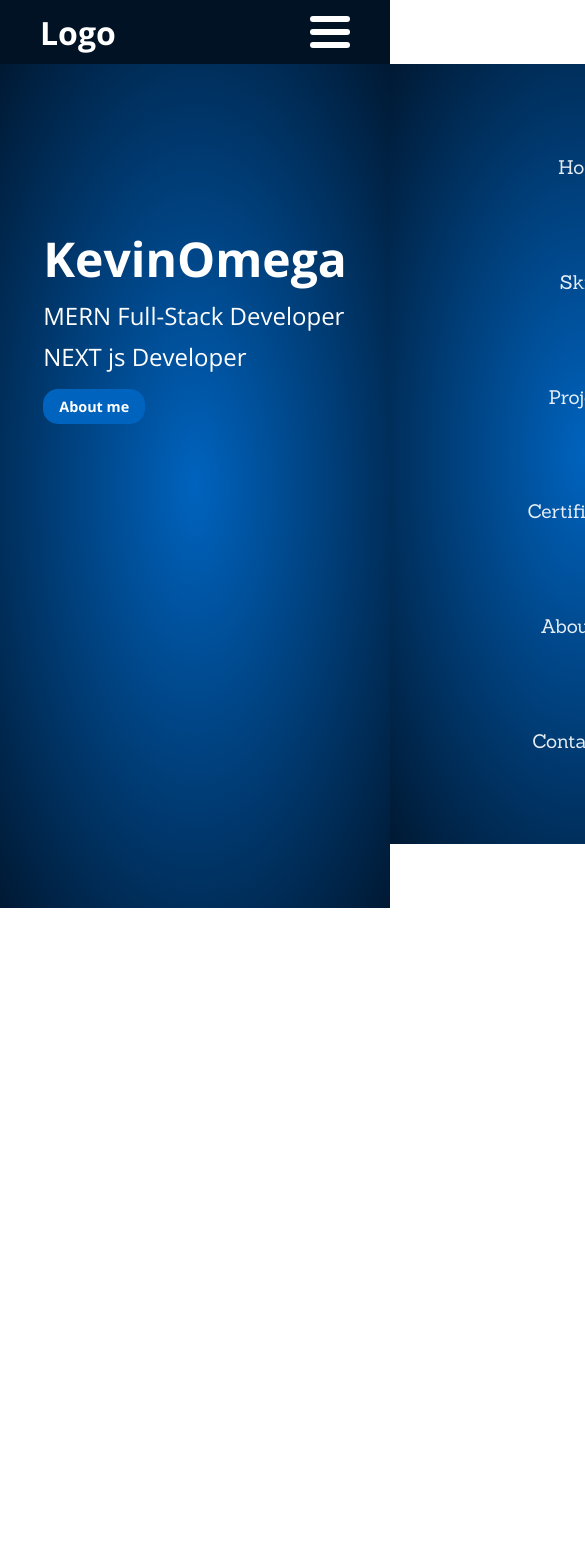
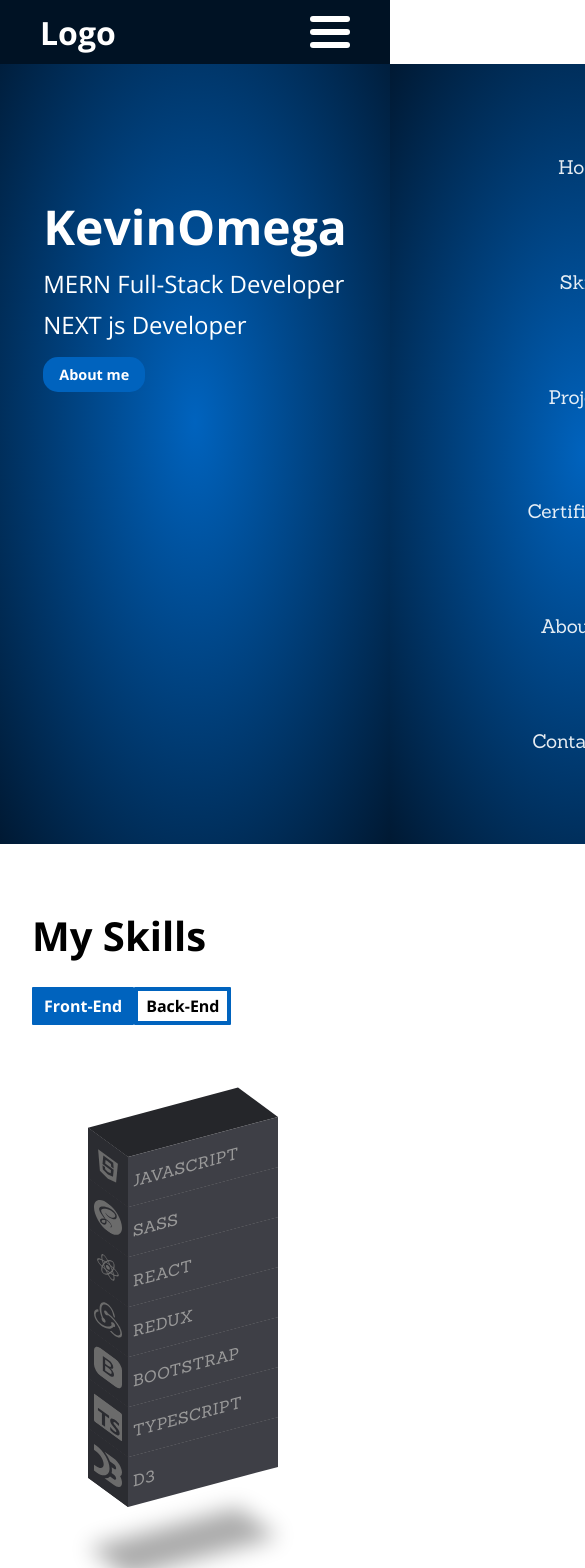
Before and after one commit to KevinOmega/Portfolio, a React (Create React App) app: page / in a window 390 px wide. Shown: the top 1568 px of the page, 585 px wide, since content can reach past the window. Before the commit the page ends 908 px from the top, so only its background shows below. Built offline with nearby package versions, Linux system fonts and the light colour scheme.

Commit message:
make skills section (mobile version)

```diff
--- a/package.json
+++ b/package.json
@@ -8,6 +8,7 @@
     "@testing-library/user-event": "^13.5.0",
     "react": "^18.2.0",
     "react-dom": "^18.2.0",
+    "react-icons": "^4.8.0",
     "react-scripts": "5.0.1",
     "web-vitals": "^2.1.4"
   },
--- a/src/App.js
+++ b/src/App.js
@@ -1,12 +1,14 @@
 import Footer from "./components/Footer";
 import NavBar from "./components/NavBar";
 import Home from "./sections/Home";
+import Skills from "./sections/Skills";
 
 function App() {
   return (
     <>
       <NavBar />
       <Home />
+      <Skills />
       <Footer />
     </>
   );
--- /dev/null
+++ b/src/api/skills.js
@@ -0,0 +1,97 @@
+import { DiJavascript, DiReact, DiMongodb } from "react-icons/di";
+import {
+  SiRedux,
+  SiExpress,
+  SiSass,
+  SiTypescript,
+  SiD3Dotjs,
+  SiPassport,
+  SiMonster,
+  SiNextdotjs,
+} from "react-icons/si";
+import { BsBootstrapFill } from "react-icons/bs";
+import { IoLogoNodejs } from "react-icons/io";
+
+export const frontEndSkills = [
+  {
+    id: 1,
+    name: "Javascript",
+    icon: <DiJavascript />,
+    color: "#E4A11B",
+  },
+  {
+    id: 2,
+    name: "Sass",
+    icon: <SiSass />,
+    color: "#DC4C64",
+  },
+  {
+    id: 3,
+    name: "React",
+    icon: <DiReact />,
+    color: "#3B71CA",
+  },
+  {
+    id: 4,
+    name: "Redux",
+    icon: <SiRedux />,
+    color: "#fc12f1",
+  },
+  {
+    id: 5,
+    name: "Bootstrap",
+    icon: <BsBootstrapFill />,
+    color: "#9c32f1",
+  },
+  {
+    id: 6,
+    name: "Typescript",
+    icon: <SiTypescript />,
+    color: "#3322ff",
+  },
+  {
+    id: 7,
+    name: "D3",
+    icon: <SiD3Dotjs />,
+    color: "#ffa011",
+  },
+];
+
+export const backEndSkills = [
+  {
+    id: 1,
+    name: "Node js",
+    icon: <IoLogoNodejs />,
+    color: "#1CAC78",
+  },
+  {
+    id: 2,
+    name: "Express js",
+    icon: <SiExpress />,
+    color: "#12ca50",
+  },
+  {
+    id: 3,
+    name: "MongoDB",
+    icon: <DiMongodb />,
+    color: "#1B4D3E",
+  },
+  {
+    id: 4,
+    name: "Passport",
+    icon: <SiPassport />,
+    color: "#315f90",
+  },
+  {
+    id: 5,
+    name: "Mongoose",
+    icon: <SiMonster />,
+    color: "#f23333",
+  },
+  {
+    id: 6,
+    name: "Next js",
+    icon: <SiNextdotjs />,
+    color: "#001224",
+  },
+];
--- a/src/components/NavBar.js
+++ b/src/components/NavBar.js
@@ -19,12 +19,12 @@
       <div className={`links ${active && "active"}`}>
         <ul>
           <li>
-            <a href="Home" onClick={() => setActive(false)}>
+            <a href="#Home" onClick={() => setActive(false)}>
               Home
             </a>
           </li>
           <li>
-            <a href="Skills" onClick={() => setActive(false)}>
+            <a href="#Skills" onClick={() => setActive(false)}>
               Skills
             </a>
           </li>
--- /dev/null
+++ b/src/sections/Skills.js
@@ -0,0 +1,53 @@
+import React, { useState } from "react";
+import { frontEndSkills, backEndSkills } from "../api/skills";
+
+const Skills = () => {
+  const [skills, setSkills] = useState({
+    type: "front",
+    content: frontEndSkills,
+  });
+  return (
+    <section id="Skills">
+      <div className="title">
+        <h2>My Skills</h2>
+      </div>
+      <div className="skills-section">
+        <div className="switcher">
+          <div
+            className={`item ${skills.type === "front" && "selected"}`}
+            onClick={() =>
+              setSkills({ type: "front", content: frontEndSkills })
+            }
+          >
+            Front-End
+          </div>
+          <div
+            className={`item ${skills.type === "back" && "selected"}`}
+            onClick={() => setSkills({ type: "back", content: backEndSkills })}
+          >
+            Back-End
+          </div>
+        </div>
+        <div className="skills-center">
+          <ul>
+            {skills.content.map((item, index) => (
+              <li
+                key={item.id}
+                style={{
+                  "--clr": item.color,
+                  "--i": skills.content.length - index,
+                }}
+                className={item.name.toLowerCase()}
+              >
+                <span>{item.icon}</span>
+                <p>{item.name}</p>
+              </li>
+            ))}
+          </ul>
+        </div>
+      </div>
+    </section>
+  );
+};
+
+export default Skills;
--- a/src/style/main.css
+++ b/src/style/main.css
@@ -2,6 +2,7 @@
 * {
   padding: 0;
   margin: 0;
+  box-sizing: border-box;
 }
 
 body {
@@ -39,11 +40,11 @@
   flex-direction: column;
   align-items: center;
   justify-content: space-around;
-  min-height: 100vh;
 }
 
 section {
-  padding: 0 2rem;
+  padding: 4rem 2rem;
+  min-height: 100vh;
 }
 
 .blue-section {
@@ -71,6 +72,8 @@
 }
 
 .navbar {
+  position: fixed;
+  width: 100vw;
   background-color: #001224;
   display: flex;
   justify-content: space-between;
@@ -159,4 +162,103 @@
     transform: translate(0);
     opacity: 1;
   }
+}
+#Skills .title {
+  margin-bottom: 1.5rem;
+}
+#Skills .skills-section .switcher {
+  display: flex;
+}
+#Skills .skills-section .switcher .item {
+  border: 4px solid #0063BE;
+  padding: 0.25rem 0.5rem;
+  border-radius: 1px;
+  font-size: 1rem;
+  font-weight: bold;
+  font-family: "Open Sans", sans-serif;
+  cursor: pointer;
+}
+#Skills .skills-section .switcher .item.selected {
+  color: white;
+  background-color: #0063BE;
+}
+#Skills .skills-section .skills-center {
+  position: relative;
+  width: 100%;
+  display: flex;
+  align-items: center;
+  justify-content: center;
+  padding: 4rem 0;
+  margin-top: 3rem;
+  margin-left: -1rem;
+}
+#Skills .skills-section .skills-center ul {
+  padding: 0;
+  margin: 0;
+  margin-left: 3rem;
+  position: relative;
+  transform: skewY(-15deg);
+}
+#Skills .skills-section .skills-center ul li {
+  position: relative;
+  width: 150px;
+  background-color: #3e3f46;
+  list-style: none;
+  padding: 15px 0;
+  transition: 0.5s;
+  z-index: var(--i);
+  color: #999;
+}
+#Skills .skills-section .skills-center ul li:hover {
+  transform: translateX(-50px);
+  background-color: var(--clr);
+  color: white;
+}
+#Skills .skills-section .skills-center ul li span, #Skills .skills-section .skills-center ul li::before {
+  position: absolute;
+  content: "";
+  width: 40px;
+  height: 100%;
+  background-color: #3e3f46;
+  top: 0;
+  left: -40px;
+  transform-origin: right;
+  transform: skewY(45deg);
+  transition: 0.5s;
+  filter: brightness(0.7);
+}
+#Skills .skills-section .skills-center ul li:hover span {
+  background-color: var(--clr);
+}
+#Skills .skills-section .skills-center ul li::after {
+  position: absolute;
+  content: "";
+  width: 100%;
+  height: 40px;
+  background-color: #3e3f46;
+  top: -40px;
+  filter: brightness(0.6);
+  transform-origin: bottom;
+  transform: skewX(45deg);
+  transition: 0.5s;
+}
+#Skills .skills-section .skills-center ul li:hover::after {
+  background-color: var(--clr);
+}
+#Skills .skills-section .skills-center ul li p {
+  display: block;
+  text-transform: uppercase;
+  letter-spacing: 0.5px;
+  transition: 0.5s;
+  margin-left: 5px;
+  font-size: 1rem;
+}
+#Skills .skills-section .skills-center ul li span {
+  display: flex;
+  justify-content: center;
+  align-items: center;
+  font-size: 1.75rem;
+}
+#Skills .skills-section .skills-center ul li:last-child::after {
+  box-shadow: -120px 120px 20px rgba(0, 0, 0, 0.3333333333);
 }/*# sourceMappingURL=main.css.map */
--- a/src/style/sass/_global.scss
+++ b/src/style/sass/_global.scss
@@ -3,11 +3,11 @@
     flex-direction: column;
     align-items: center;
     justify-content: space-around;
-    min-height: 100vh;
 }
 
 section{
-    padding: 0 2rem;
+    padding: $navbar-height 2rem;
+    min-height: 100vh;
 }
 
 .blue-section{
--- a/src/style/sass/_navbar.scss
+++ b/src/style/sass/_navbar.scss
@@ -1,6 +1,7 @@
-$navbar-height : 4rem;
 
 .navbar{
+    position: fixed;
+    width: 100vw;
     background-color: $dark-blue;
     display: flex;
     justify-content: space-between;
--- /dev/null
+++ b/src/style/sass/_skills.scss
@@ -0,0 +1,121 @@
+$bg-color : #3e3f46;
+$transition-time : 0.5s;
+
+#Skills{
+   .title{
+    margin-bottom: 1.5rem;
+   }
+
+   .skills-section{
+
+       .switcher{
+            display: flex;
+            .item{
+                border: 4px solid $blue;
+                padding: 0.25rem 0.5rem;
+                border-radius: 1px;
+                font-size: 1rem;
+                font-weight: bold;
+                font-family: $open;
+                cursor: pointer;
+
+                &.selected {
+                        color: white;
+                        background-color: $blue;
+                    }
+            }
+       }
+
+       .skills-center{
+            position: relative;
+            width: 100%;
+            display: flex;
+            align-items: center;
+            justify-content: center;
+            padding: 4rem 0;
+            margin-top: 3rem;
+            margin-left: -1rem;
+            ul {
+                    padding: 0;
+                    margin: 0;
+                    margin-left: 3rem;
+                    position: relative;
+                    transform: skewY(-15deg);
+
+                    li {
+                        position: relative;
+                        width: 150px;
+                        background-color: $bg-color;
+                        list-style: none;
+                        padding: 15px 0;
+                        transition: $transition-time;
+                        z-index: var(--i);
+                        color: #999;
+
+                        &:hover {
+                            transform: translateX(-50px);
+                            background-color: var(--clr);
+                            color: white;
+                        }
+
+                        span,
+                        &::before {
+                            position: absolute;
+                            content: "";
+                            width: 40px;
+                            height: 100%;
+                            background-color: $bg-color;
+                            top: 0;
+                            left: -40px;
+                            transform-origin: right;
+                            transform: skewY(45deg);
+                            transition: $transition-time;
+                            filter: brightness(0.7);
+                        }
+
+                        &:hover span {
+                            background-color: var(--clr);
+                        }
+
+                        &::after {
+                            position: absolute;
+                            content: '';
+                            width: 100%;
+                            height: 40px;
+                            background-color: $bg-color;
+                            top: -40px;
+                            filter: brightness(0.6);
+                            transform-origin: bottom;
+                            transform: skewX(45deg);
+                            transition: $transition-time;
+                        }
+
+                        &:hover::after {
+                            background-color: var(--clr);
+                        }
+
+                        p {
+                            display: block;
+                            text-transform: uppercase;
+                            letter-spacing: 0.5px;
+                            transition: $transition-time;
+                            margin-left: 5px;
+                            font-size: 1rem;
+                        }
+
+                        span {
+                            display: flex;
+                            justify-content: center;
+                            align-items: center;
+                            font-size: 1.75rem;
+                        }
+
+                        &:last-child::after {
+                            box-shadow: -120px 120px 20px #0005;
+                        }
+                    }
+                }
+
+       }
+   }
+}
--- a/src/style/sass/main.scss
+++ b/src/style/sass/main.scss
@@ -11,12 +11,15 @@
 $white : #fff;
 $radial-blue : radial-gradient(#0063BE, #001933);
 
+$navbar-height : 4rem;
+
 
 
 
 *{
     padding: 0;
     margin: 0;
+    box-sizing: border-box;
 }
 
 body{
@@ -51,3 +54,4 @@
 @import "./global";
 @import "./navbar";
 @import "./home";
+@import "./skills";
```
Also changed, not shown: 2 other files (tests, documents, lock files or other folders).
